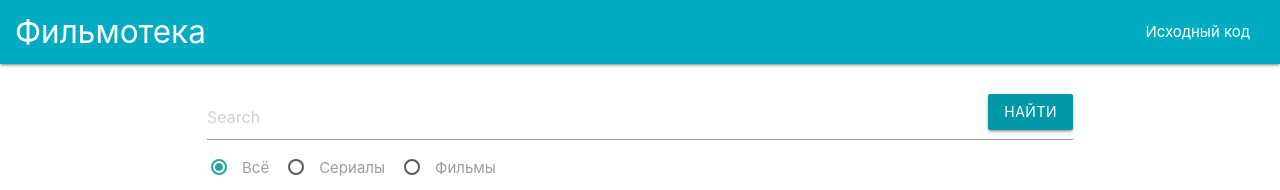
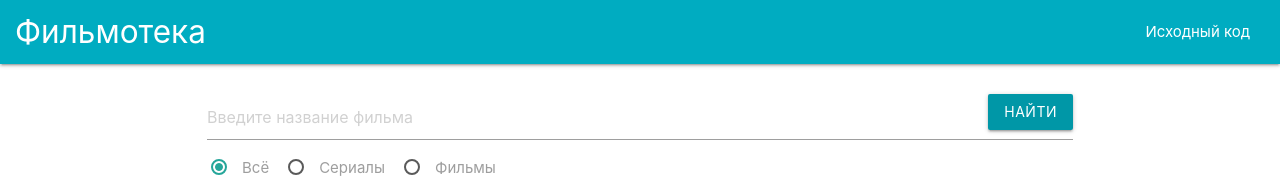
Before and after one commit to IlyaPetrovM/react_films, a React (Create React App) app: page / in a window 1280 px wide. Shown: the top 190 px of the page. Built offline with nearby package versions, Linux system fonts and the light colour scheme; no server answers; the HTML template or start-up script is replaced by a standard one.

Commit message:
search placeholder fix

```diff
--- a/src/components/Movies.jsx
+++ b/src/components/Movies.jsx
@@ -12,7 +12,7 @@ export default function Movies(props) {
           />
         ))
       ) : (
-        <h4>Ничего не нашлось <br /> {'¯\_(ツ)_/¯'}</h4>
+        <h4>Ничего не нашлось <br /> {'¯\\_(ツ)_/¯'}</h4>
       )}
     </div>
   );
--- a/src/layout/Search.jsx
+++ b/src/layout/Search.jsx
@@ -29,7 +29,7 @@ const [type, setType] = useState('all');
           type='search'
           value={search}
           onChange={handleChange}
-          placeholder='Search'
+          placeholder='Введите название фильма'
           onKeyDown={handleKeyDown}
         />
         <button
```
